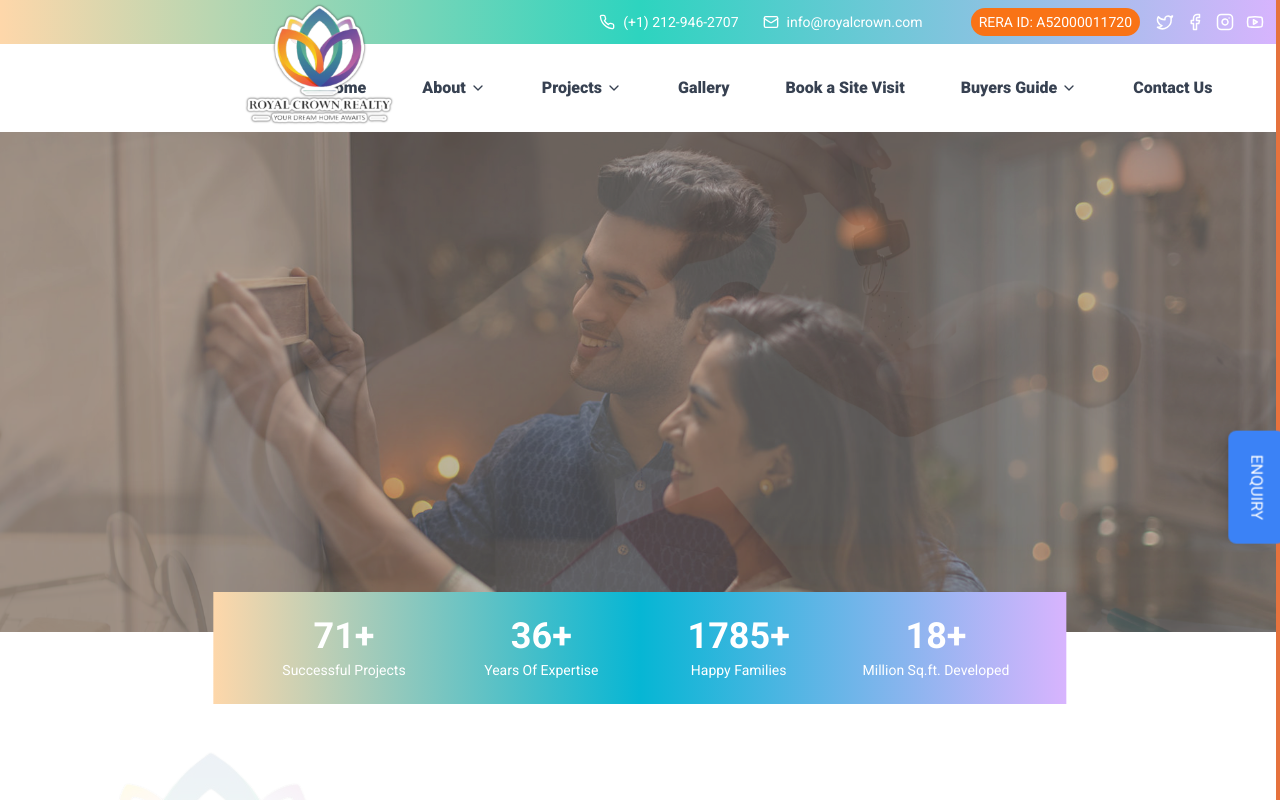
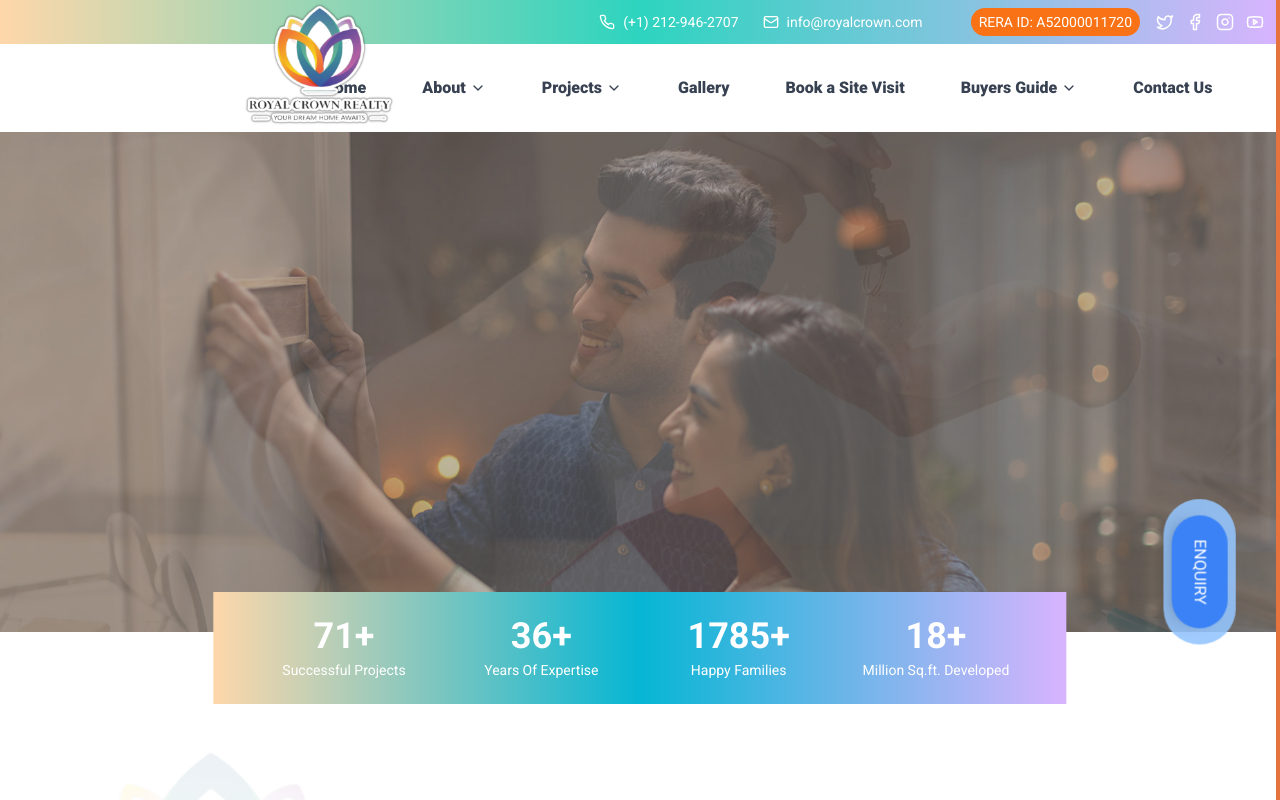
Before and after one commit to royalcrowninfra/royal, a Next.js app: page / in a window 1280 px wide. Shown: the top 800 px of the page. Built offline with nearby package versions, Linux system fonts and the light colour scheme.

Commit message:
new code

```diff
--- a/components/EnquiryButton.jsx
+++ b/components/EnquiryButton.jsx
@@ -26,14 +26,46 @@ const EnquiryButton = () => {
     visible: { y: 0, opacity: 1 }
   };
 
+  const waveAnimation = {
+    scale: [1, 2, 3],
+    opacity: [0.6, 0.3, 0],
+    transition: {
+      duration: 2,
+      repeat: Infinity,
+      ease: "easeOut"
+    }
+  };
+
   return (
     <>
-      <motion.button
-        className="fixed right-6 bottom-1/4 transform -translate-y-1/2 bg-blue-500 text-white px-6 py-4 rotate-90 origin-right z-50 rounded-lg shadow-lg"
-        onClick={togglePopup}
+      <motion.div
+        className="fixed right-6 bottom-1/4 transform -translate-y-1/2 z-50"
+        initial={{ rotate: 90 }}
+        animate={{ rotate: 90 }}
       >
-        ENQUIRY
-      </motion.button>
+        <motion.div
+          className="relative"
+          whileHover={{ scale: 1.05 }}
+          whileTap={{ scale: 0.95 }}
+        >
+          {[...Array(3)].map((_, index) => (
+            <motion.div
+              key={index}
+              className="absolute inset-0 rounded-full bg-blue-300"
+              animate={waveAnimation}
+              style={{
+                animationDelay: `${index * 0.5}s`,
+              }}
+            />
+          ))}
+          <motion.button
+            className="relative bg-blue-500 text-white px-6 py-4 rounded-full shadow-lg"
+            onClick={togglePopup}
+          >
+            ENQUIRY
+          </motion.button>
+        </motion.div>
+      </motion.div>
 
       <AnimatePresence>
         {isOpen && (
```
